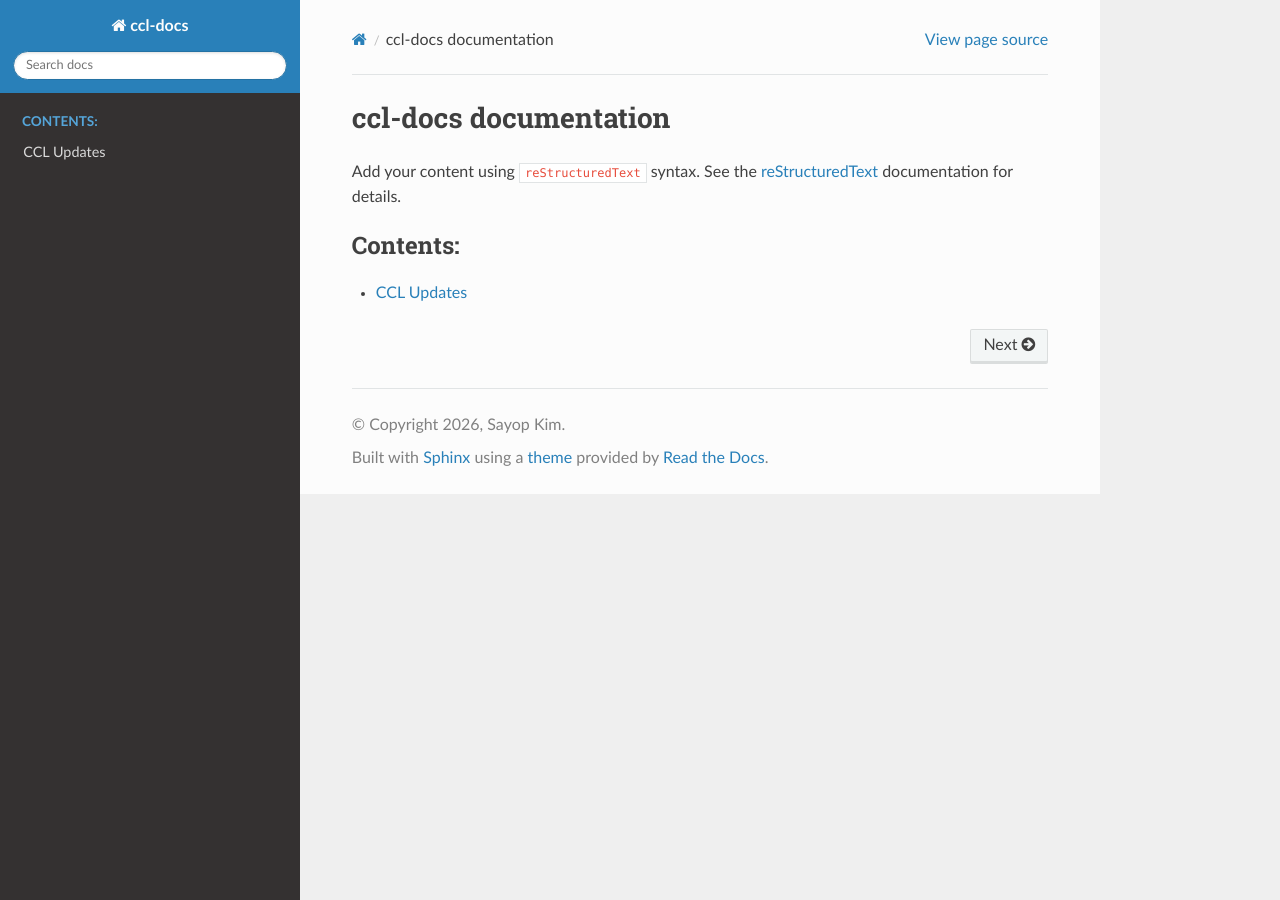
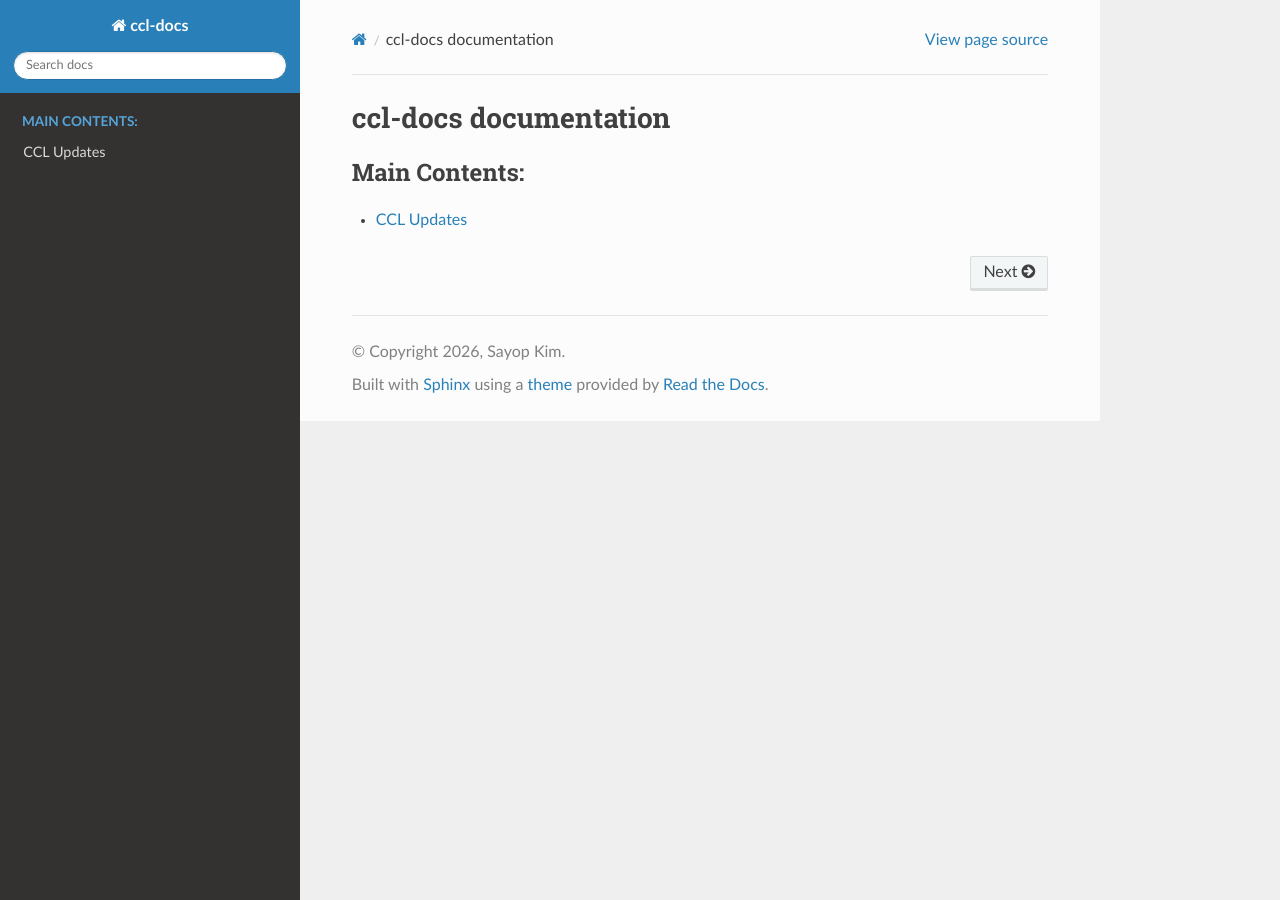
Before and after one commit to s3kim/ccl-docs, a Sphinx documentation site: the page built from docs/index.rst, in a window 1280 px wide. Built offline with Sphinx 7.4.7 and the Read the Docs theme 3.1.0, drawn with Linux system fonts in a browser that asks for light colours; pages that are not in the unit, such as notebooks, are missing from menus.

Commit message:
Update index.rst

```diff
--- a/docs/index.rst
+++ b/docs/index.rst
@@ -6,12 +6,8 @@
 ccl-docs documentation
 ======================
 
-Add your content using ``reStructuredText`` syntax. See the
-`reStructuredText <https://www.sphinx-doc.org/en/master/usage/restructuredtext/index.html>`_
-documentation for details.
-
 .. toctree::
    :maxdepth: 1
-   :caption: Contents:
+   :caption: Main Contents:
 
    updates/index
```
